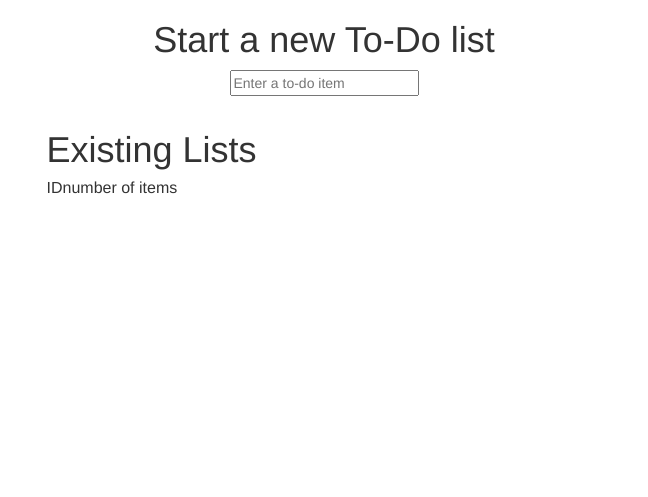
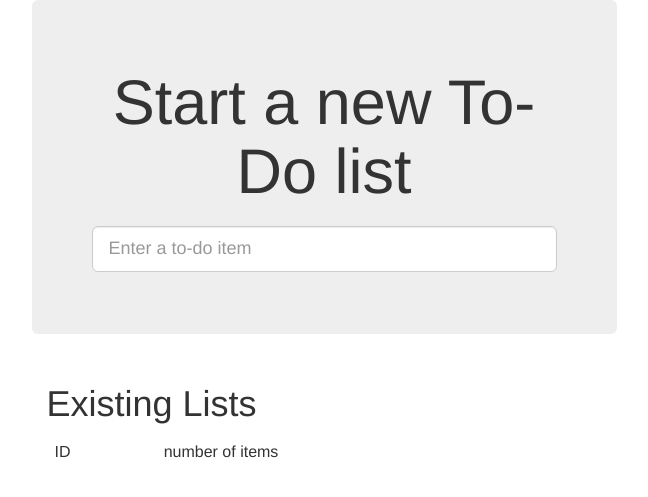
Before and after one commit to offby1/test-driven-development-with-python, a Django app: page / in a window 1280 px wide. Shown: the top 497 px of the page, without its empty margins (316-964 px from the left). Run offline with Django 3.2, Linux system fonts and the light colour scheme; data that the repository does not hold is empty; some libraries are stand-ins or nearby versions.

Commit message:
More bootstrap tweaks

```diff
--- /dev/null
+++ b/superlists/lists/static/base.css
@@ -0,0 +1,3 @@
+#id_new_item {
+    margin-top: 2ex;
+}
--- a/superlists/lists/templates/base.html
+++ b/superlists/lists/templates/base.html
@@ -5,16 +5,20 @@
     <meta name="viewport" content="width=device-width, initial-scale=1" />
     <title>To-Do lists</title>
     <link href="/static/bootstrap/css/bootstrap.min.css" rel="stylesheet" />
+    <link href="/static/base.css" rel="stylesheet">
   </head>
 
 <body>
   <div class="container">
     <div class="row">
-      <div class="col-md-6 col-md-offset-3">
+      <div class="col-md-6 col-md-offset-3 jumbotron">
         <div class="text-center">
           <h1>{% block header_text %}{% endblock %}</h1>
           <form method="POST" action="{% block form_action %}{% endblock %}">
-            <input name="item_text" id="id_new_item" placeholder="Enter a to-do item" />
+            <input name="item_text"
+                   id="id_new_item"
+                   class="form-control input-lg"
+                   placeholder="Enter a to-do item" />
             {% csrf_token %}
           </form>
         </div>
--- a/superlists/lists/templates/home.html
+++ b/superlists/lists/templates/home.html
@@ -6,7 +6,7 @@
 
 {% block table %}
 <h1>Existing Lists</h1>
-<table>
+<table class="table">
   <thead>
     <tr>
       <td>ID</td>
--- a/superlists/lists/templates/list.html
+++ b/superlists/lists/templates/list.html
@@ -5,7 +5,7 @@
 {% block form_action %}{{ add_item_url }}{% endblock %}
 
 {% block table %}
-    <table id="id_list_table">
+    <table id="id_list_table" class="table">
         {% for item in items %}
             <tr><td>{{ forloop.counter }}: {{ item.text }}</td></tr>
         {% endfor %}
```
